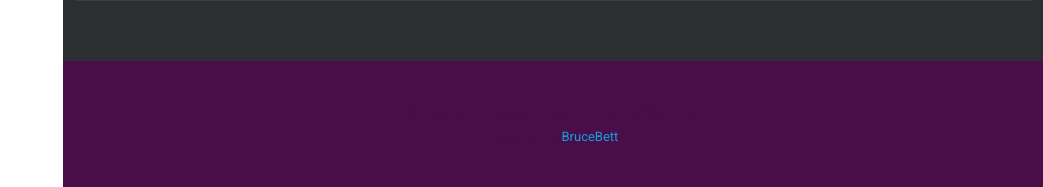
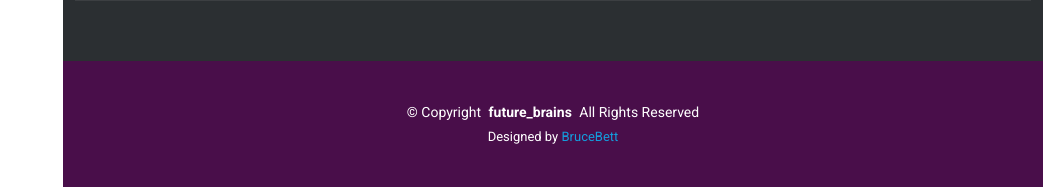
Before and after one commit to brucebett/My-Portfolio, a Django app: page /contact/ in a window 1280 px wide. Shown: the part 902-1089 px from the top of the page, without its empty margins (237-1280 px from the left). Run offline with Django 5.2, Linux system fonts and the light colour scheme; some libraries are stand-ins or nearby versions.

Commit message:
wenno commit

```diff
--- a/project/templates/base.html
+++ b/project/templates/base.html
@@ -104,9 +104,9 @@
 
   <footer id="footer" class="footer position-relative light-background" style="background-color: #24052f" >
 
-    <div class="container">
+    <div class="container" style="color:white" >
       <div class="copyright text-center ">
-        <p style="text-color:white">© <span>Copyright</span> <strong class="px-1 sitename">future_brains</strong> <span>All Rights Reserved</span></p>
+        <p>© <span>Copyright</span> <strong class="px-1 sitename">future_brains</strong> <span>All Rights Reserved</span></p>
       </div>
       <div class="credits">
 
```
